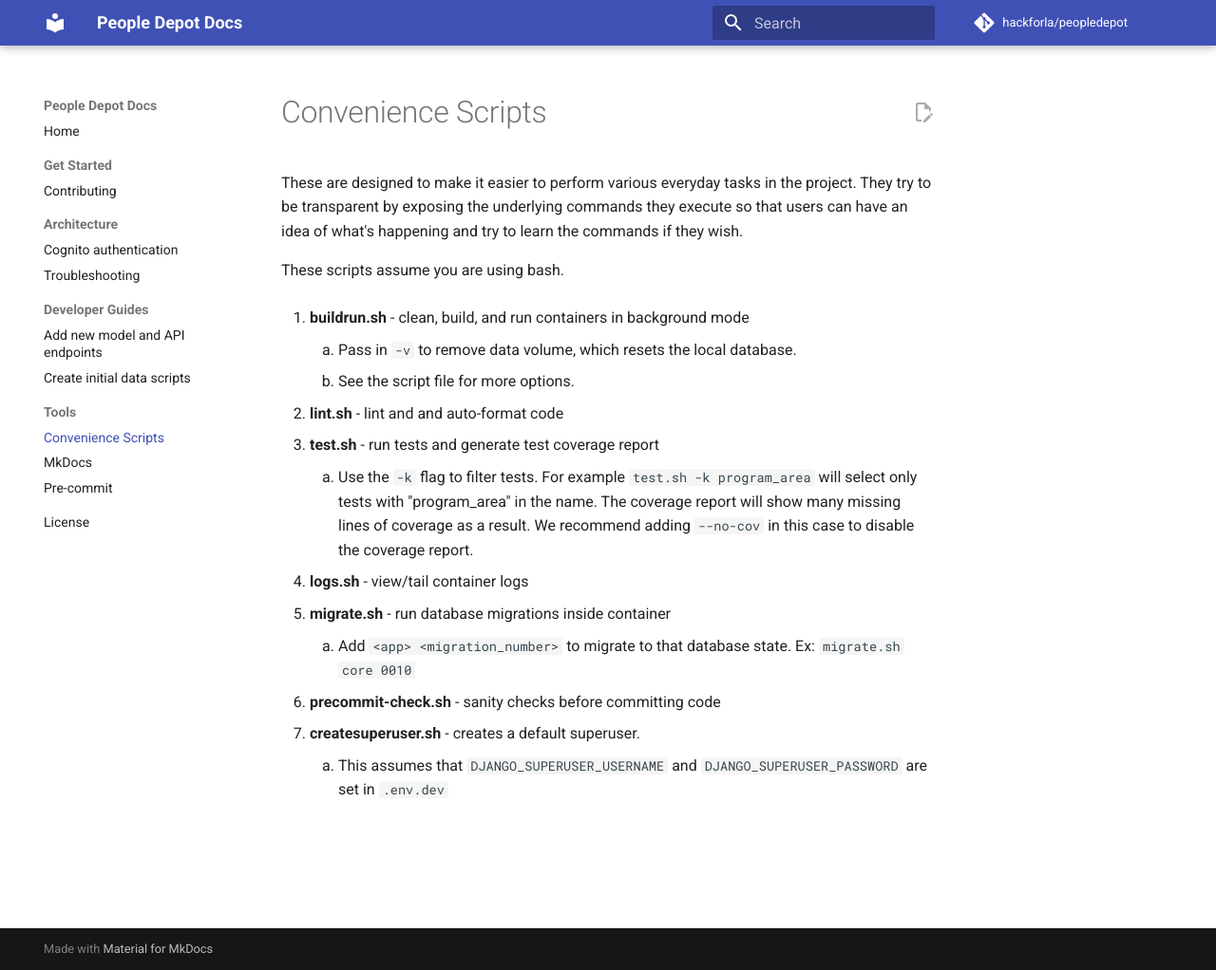
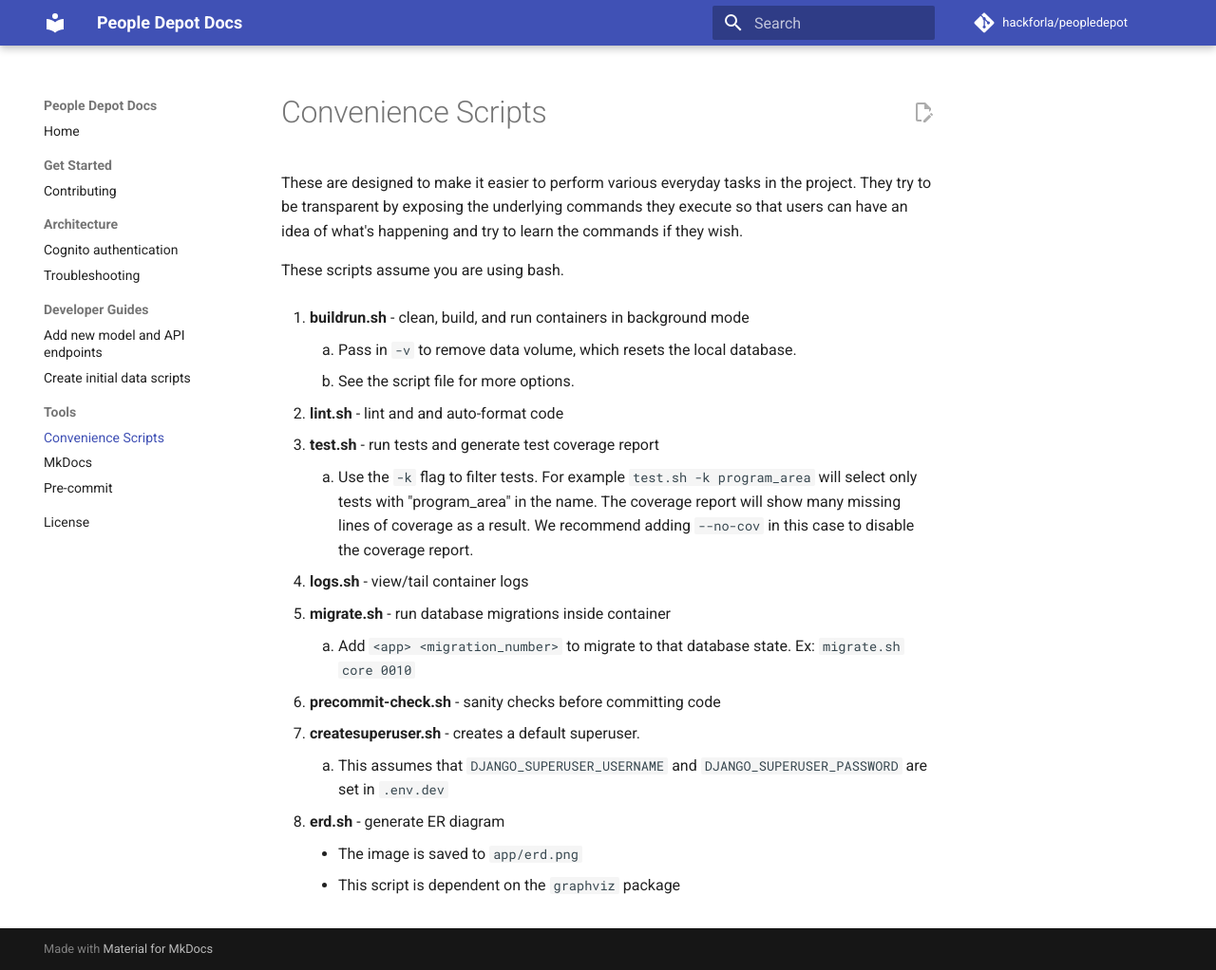
Before and after one commit to hackforla/peopledepot, an MkDocs documentation site: the page built from docs/tools/scripts.md, in a window 1280 px wide and 1022 px high. Shown: the whole window at 95% size. Built offline with MkDocs 1.6.1 and Material for MkDocs 9.7.7, drawn with Linux system fonts in a browser that asks for light colours; comment, search, counter and statistics services are not loaded.

Commit message:
docs(scripts): add erd.sh description

```diff
--- a/docs/tools/scripts.md
+++ b/docs/tools/scripts.md
@@ -26,3 +26,8 @@ These scripts assume you are using bash.
 1. **createsuperuser.sh** - creates a default superuser.
 
     1. This assumes that `DJANGO_SUPERUSER_USERNAME` and `DJANGO_SUPERUSER_PASSWORD` are set in `.env.dev`
+
+1. **erd.sh** - generate ER diagram
+
+    - The image is saved to `app/erd.png`
+    - This script is dependent on the `graphviz` package
```
